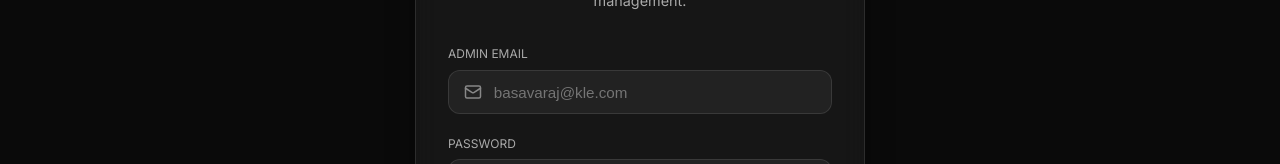
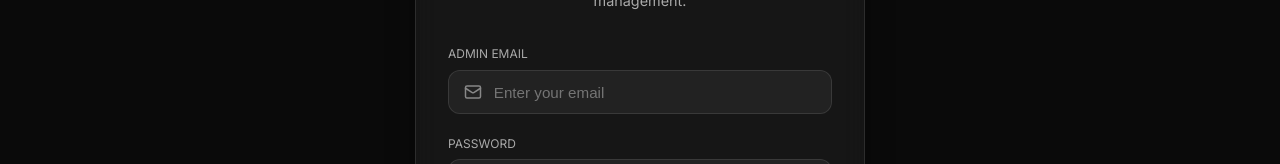
Before and after one commit to BasavarajKagale/CollegeResultAnalyzer, a React (Vite) app in the folder frontend/: page /admin/login in a window 1280 px wide. Shown: the part 421-585 px from the top of the page. Built offline with nearby package versions, Linux system fonts and the light colour scheme; no server answers.

Commit message:
fix: change admin login email placeholder to Enter your email

```diff
--- a/frontend/src/pages/AdminLogin.tsx
+++ b/frontend/src/pages/AdminLogin.tsx
@@ -63,7 +63,7 @@ const AdminLogin = () => {
                         <input
                             type="email"
                             required
-                            placeholder="basavaraj@kle.com"
+                            placeholder="Enter your email"
                             value={email}
                             onChange={(e) => setEmail(e.target.value)}
                             style={{
```
